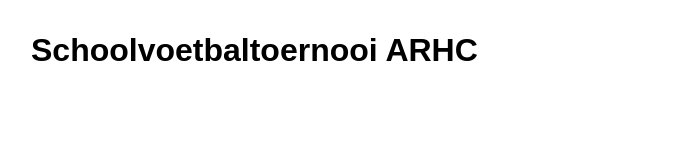
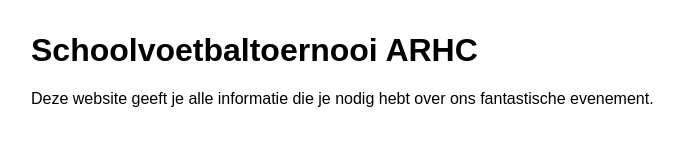
Before and after one commit to benksmit/Schoolvoetbal_website, a plain HTML site: page index.html in a window 1280 px wide. Shown: the whole page, without its empty margins (1-685 px from the left). Drawn offline with Linux system fonts and the light colour scheme.

Commit message:
WebLab Run 02-11-2026 09:07:04 (UTC+01:00)

```diff
--- a/index.html
+++ b/index.html
@@ -8,6 +8,7 @@
 </head>
 <body>
   <h1>Schoolvoetbaltoernooi ARHC</h1>
+   <p>Deze website geeft je alle informatie die je nodig hebt over ons fantastische evenement.</p>
   <script src="script.js"></script>
 </body>
 </html>
```
Also changed, not shown: 1 other file.
